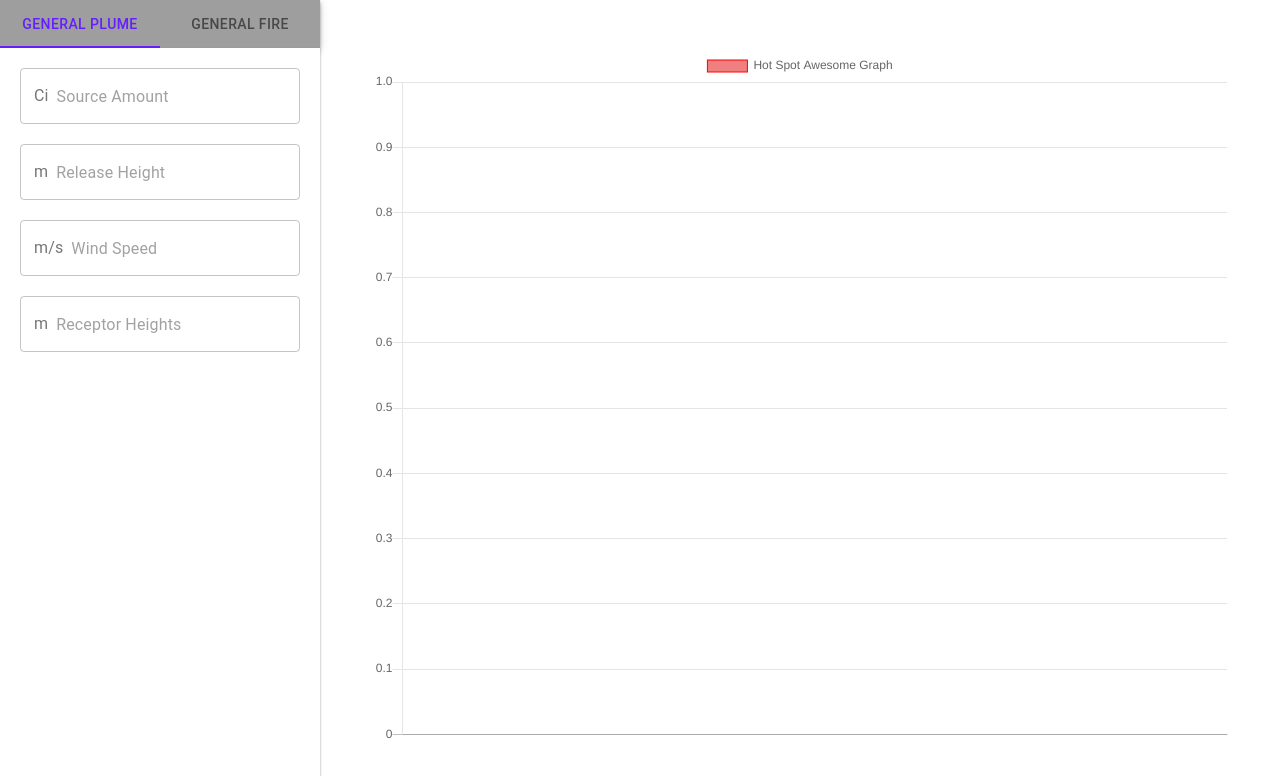
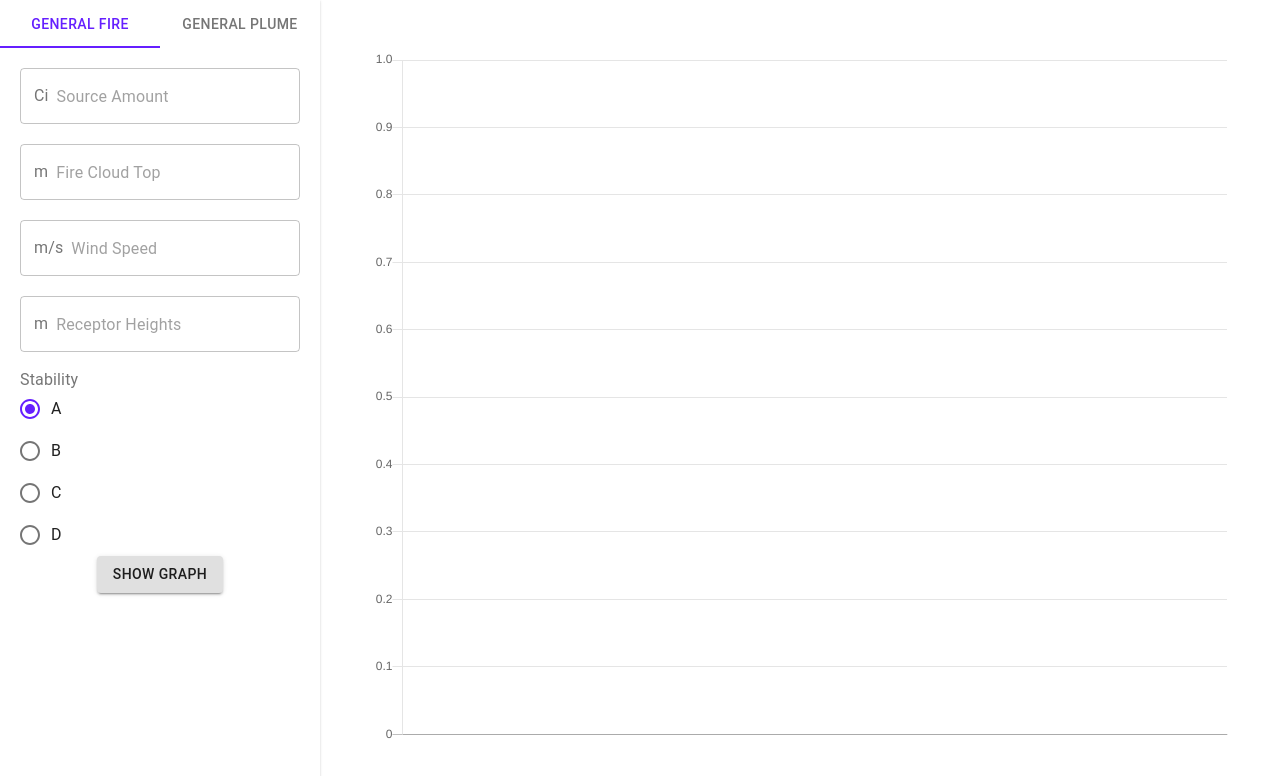
Before and after one commit to CEN3031-Team-6-LLC/project-ui, a React (Create React App) app: page / in a window 1280 px wide. Shown: the top 776 px of the page. Built offline with nearby package versions, Linux system fonts and the light colour scheme; no server answers.

Commit message:
Clean state

```diff
--- a/src/App.css
+++ b/src/App.css
@@ -1,5 +1,13 @@
 .App {
   text-align: center;
+  height: 100%;
+  overflow-y: scroll;
+}
+
+#root,
+html,
+body {
+  height: 100%;
 }
 
 .App-logo {
@@ -35,6 +43,7 @@
 html,
 body,
 #root {
-  height: 100vh;
+  height: 100%;
   box-sizing: border-box;
+  overflow-y: scroll;
 }
--- a/src/App.js
+++ b/src/App.js
@@ -28,22 +28,35 @@ const theme = MaterialUI.createMuiTheme({
   }
 });
 
+// var horizontalBarChartData = {
+//   datasets: [
+//     {
+//       label: "Hot Spot Awesome Graph",
+//       backgroundColor: "lightcoral",
+//       borderColor: "red",
+//       borderWidth: 1,
+//       data: []
+//     }
+//   ]
+// };
+
 const App = props => {
   const classes = useStyles();
-  const [state, setState] = React.useState({
-    generalFire: null
-  });
+
+  const [fireChartData, setFireChartData] = React.useState([]);
   return (
     <MaterialUI.ThemeProvider theme={theme}>
       <div className={clsx("App", classes.app)}>
         <LeftControls
           className={classes.leftControls}
-          onClick={fireReq => {
-            console.log("Fire Reg", fireReq);
-            setState({ ...state, generalFire: fireReq });
+          onFireShowGraphClick={fireReq => {
+            console.log("Fire clicked", fireReq);
           }}
         />
-        <MainPanel className={classes.mainPanel} fireReq={state.generalFire} />
+        <MainPanel
+          className={classes.mainPanel}
+          fireChartData={fireChartData}
+        />
       </div>
     </MaterialUI.ThemeProvider>
   );
--- a/src/GeneralFire/GeneralFire.js
+++ b/src/GeneralFire/GeneralFire.js
@@ -5,14 +5,15 @@ import * as CustomWidgets from "../CustomWidgets";
 const useStyles = MaterialUI.makeStyles(theme => {
   return {
     generalFire: {
-      height: "100vh",
-      padding: 20
+      height: "100%",
+      padding: 20,
+      overflowY: "scroll"
     }
   };
 });
 
 const GeneralFire = props => {
-  const { onClick } = props;
+  const { onFireClick } = props;
   const classes = useStyles();
   const [state, setState] = React.useState({
     sourceAmount: 0,
@@ -23,7 +24,7 @@ const GeneralFire = props => {
   });
 
   return (
-    <MaterialUI.Paper {...props} square className={classes.generalFire}>
+    <div {...props} className={classes.generalFire}>
       <CustomWidgets.InputField
         placeholder="Source Amount"
         unit="Ci"
@@ -70,16 +71,10 @@ const GeneralFire = props => {
         }}
         value={state.stability}
       />
-      <MaterialUI.Button
-        variant="contained"
-        onClick={() => {
-          console.log("da", state);
-          onClick(state);
-        }}
-      >
+      <MaterialUI.Button variant="contained" onClick={() => onFireClick(state)}>
         Show Graph
       </MaterialUI.Button>
-    </MaterialUI.Paper>
+    </div>
   );
 };
 
--- a/src/GeneralPlume/GeneralPlume.js
+++ b/src/GeneralPlume/GeneralPlume.js
@@ -5,7 +5,7 @@ import * as CustomWidgets from "../CustomWidgets";
 const useStyles = MaterialUI.makeStyles(theme => {
   return {
     generalPlume: {
-      height: "100vh",
+      height: "100%",
       padding: 20
     }
   };
@@ -15,7 +15,7 @@ const GeneralPlume = props => {
   const classes = useStyles();
 
   return (
-    <MaterialUI.Paper {...props} square className={classes.generalPlume}>
+    <div {...props} className={classes.generalPlume}>
       <CustomWidgets.InputField
         placeholder="Source Amount"
         unit="Ci"
@@ -25,7 +25,7 @@ const GeneralPlume = props => {
       <CustomWidgets.InputField placeholder="Release Height" unit="m" />
       <CustomWidgets.InputField placeholder="Wind Speed" unit="m/s" />
       <CustomWidgets.InputField placeholder="Receptor Heights" unit="m" />
-    </MaterialUI.Paper>
+    </div>
   );
 };
 
--- a/src/LeftControls.js
+++ b/src/LeftControls.js
@@ -14,7 +14,7 @@ const useStyles = MaterialUI.makeStyles(theme => {
 });
 
 const LeftControls = props => {
-  const { className, onClick } = props;
+  const { className, onFireShowGraphClick } = props;
   const classes = useStyles();
   const [value, setValue] = React.useState(0);
 
@@ -24,7 +24,7 @@ const LeftControls = props => {
 
   return (
     <MaterialUI.Paper className={clsx(className, classes.controls)} square>
-      <MaterialUI.AppBar position="static" color="primary">
+      <div>
         <MaterialUI.Tabs
           value={value}
           indicatorColor="secondary"
@@ -32,24 +32,21 @@ const LeftControls = props => {
           onChange={handleChange}
           aria-label="disabled tabs example"
         >
+          <MaterialUI.Tab label="General Fire" />
           <MaterialUI.Tab label="General Plume" />
-          <MaterialUI.Tab label="General Fire" />
         </MaterialUI.Tabs>
-      </MaterialUI.AppBar>
-      <GeneralPlume
+        <GeneralFire
           value={value}
           index={0}
           hidden={value === 0 ? false : true}
+          onFireClick={onFireShowGraphClick}
         />
-      <GeneralFire
+        <GeneralPlume
           value={value}
           index={1}
           hidden={value === 1 ? false : true}
-        onClick={state => {
-          console.log("Clicked", state);
-          onClick(state);
-        }}
         />
+      </div>
     </MaterialUI.Paper>
   );
 };
--- a/src/MainPanel/MainPanel.js
+++ b/src/MainPanel/MainPanel.js
@@ -1,64 +1,22 @@
 import React from "react";
 import * as ChartJS from "react-chartjs-2";
+import * as MaterialUI from "@material-ui/core";
 
-var horizontalBarChartData = {
-  datasets: [
-    {
-      label: "Hot Spot Awesome Graph",
-      backgroundColor: "lightcoral",
-      borderColor: "red",
-      borderWidth: 1,
-      data: []
+const useStyles = MaterialUI.makeStyles(theme => {
+  return {
+    mainPanel: {
+      height: "100%"
     }
-  ]
-};
+  };
+});
 
 const MainPanel = props => {
-  const { fireReq } = props;
-  const dummyRef = React.useRef(null);
-  console.log("Fetching", fireReq);
-
-  const [state, setState] = React.useState(horizontalBarChartData);
-
-  React.useEffect(() => {
-    fetch("https://quiet-atoll-96617.herokuapp.com/api/calculate/fire", {
-      method: "POST",
-      headers: {
-        Accept: "application/json",
-        "Content-Type": "application/json",
-        "Access-Control-Allow-Origin": "*"
-      },
-      body: JSON.stringify({
-        sourceAmount: 23,
-        releaseHeight: 35,
-        windSpeed: 42,
-        receptorHeights: 50,
-        stability: "a"
-      })
-    })
-      .then(resp => resp.json())
-      .then(result => {
-        let newData = [];
-        result.forEach(item => {
-          if (item.x !== null && item.y !== null && item.x % 1000 === 0) {
-            newData.push(item);
-          }
-        });
-        console.log("New Data", newData);
-        state.datasets[0].data = newData;
-        setState({ ...state });
-      })
-      .catch(err => {
-        console.log(err);
-      });
-    return () => {};
-  }, [fireReq]);
-
+  const { fireChartData } = props;
+  const classes = useStyles();
   return (
-    <div {...props}>
+    <div className={classes.mainPanel} {...props}>
       <ChartJS.Line
-        ref={dummyRef}
-        data={horizontalBarChartData}
+        data={fireChartData}
         width={100}
         height={500}
         options={{ maintainAspectRatio: false }}
```
Lines whose indentation alone changed are shown as unchanged.
